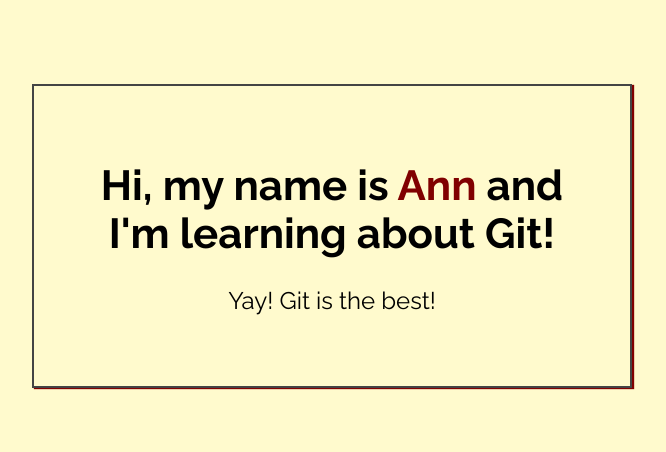
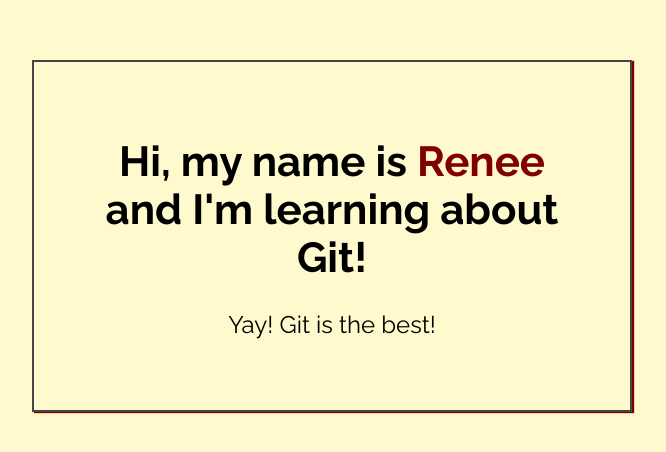
Before and after one commit to walkrrr/my-first-repo, a plain HTML site: page my-first-repo/index.html in a window 1280 px wide. Shown: the part 164-616 px from the top of the page, without its empty margins (308-974 px from the left). Drawn offline with Linux system fonts and the light colour scheme.

Commit message:
Changed name on index.html on 3.20.22

```diff
--- a/my-first-repo/index.html
+++ b/my-first-repo/index.html
@@ -14,7 +14,7 @@
 <body>
 
     <div class="greeting">
-        <h1>Hi, my name is <span class="highlight">Ann</span> and I'm learning about Git! </h1>
+        <h1>Hi, my name is <span class="highlight">Renee</span> and I'm learning about Git! </h1>
 
         <p>Yay! Git is the best!</p>
     </div>
```
